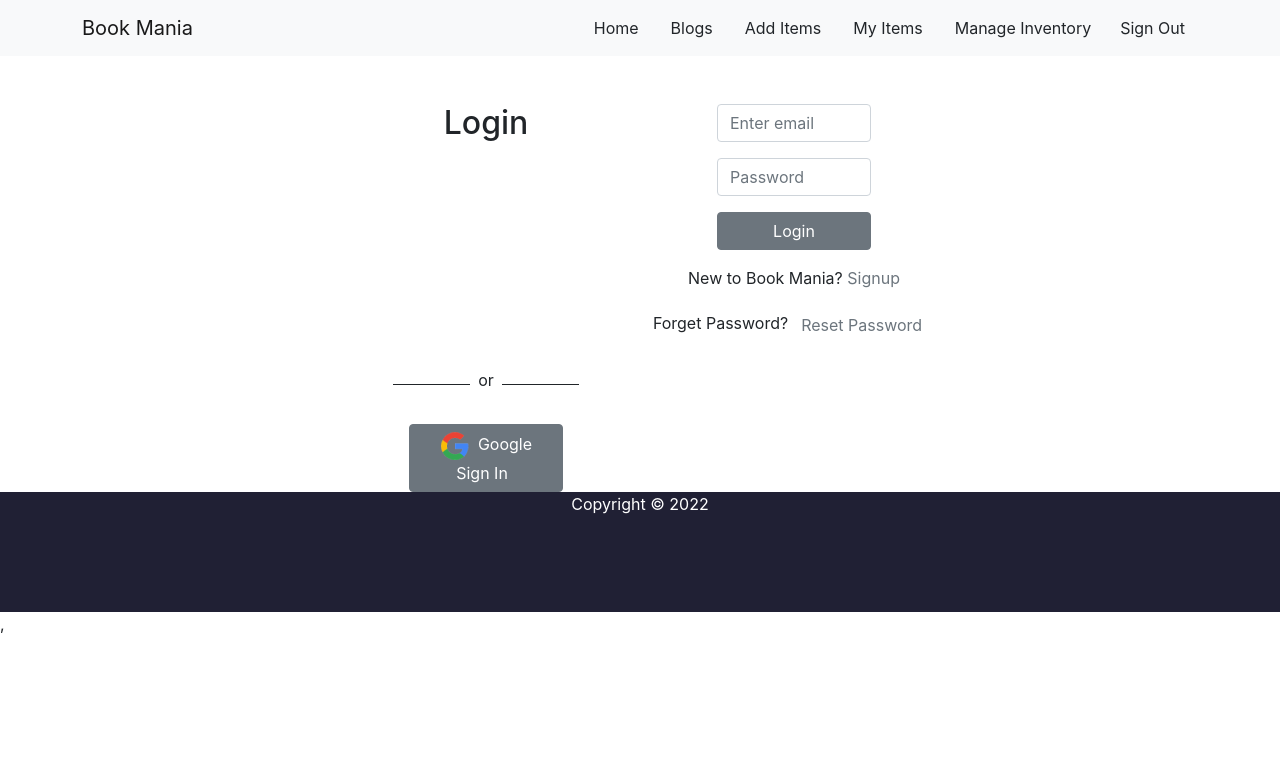
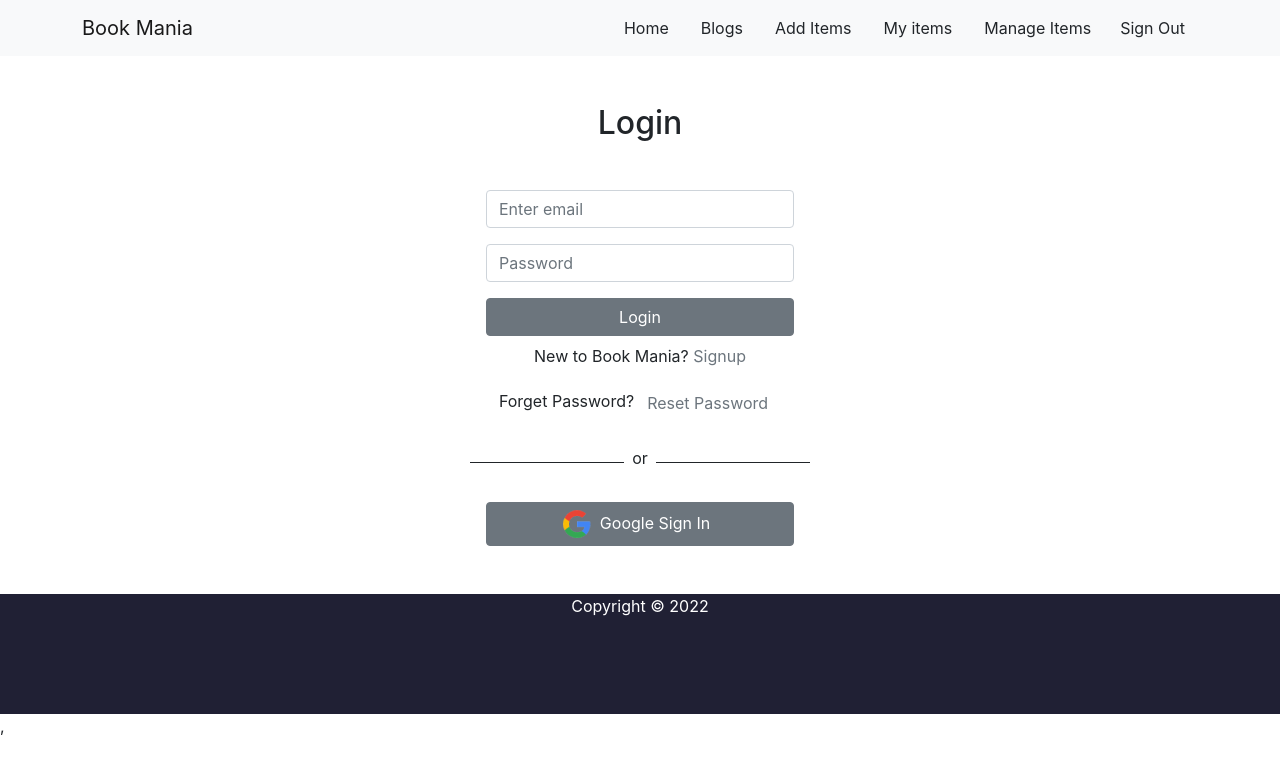
Before and after one commit to fariha-rahman-saba/warehouse-management-client-side, a React (Create React App) app: page /login in a window 1280 px wide. Shown: the top 770 px of the page. Built offline with nearby package versions, Linux system fonts and the light colour scheme; no server answers; sample sign-in values are in the browser's storage.

Commit message:
delete working

```diff
--- a/src/Pages/AddItems/AddItems.js
+++ b/src/Pages/AddItems/AddItems.js
@@ -45,7 +45,7 @@
     };
 
     return (
-        <div className='container w-50 mx-auto mt-5'>
+        <div className='w-50 mt-5 mx-auto'>
             <form onSubmit={handleUpload}>
                 <div className="form-group mt-3">
                     <input type="text" name='image' className="form-control" placeholder="Image URL" />
--- a/src/Pages/Authentication/SocialLogin/SocialLogin.js
+++ b/src/Pages/Authentication/SocialLogin/SocialLogin.js
@@ -31,7 +31,7 @@
             <div >
                 <button
                     onClick={() => signInWithGoogle()}
-                    className='btn btn-secondary w-50 d-block mx-auto mt-3'>
+                    className='btn btn-secondary w-50 d-block mx-auto mt-3 mb-5'>
                     <img style={{ width: '30px' }} src={google} alt="" />
                     <span className='px-2'>Google Sign In</span>
                 </button>
--- a/src/Pages/ManageInventory/ManageInventory.js
+++ b/src/Pages/ManageInventory/ManageInventory.js
@@ -1,8 +1,17 @@
 import useItems from '../../hooks/useItems';
 import './ManageInventory.css';
 import SingleManageInventoryItem from '../SingleManageInventoryItem/SingleManageInventoryItem';
+import { Button } from 'react-bootstrap';
+import { useNavigate } from 'react-router-dom';
 
 const ManageInventory = () => {
+
+    const navigate = useNavigate();
+
+    const goToAddItems = () => {
+        navigate(`/add-items/`);
+    };
+
     const [items, setItems] = useItems();
 
     return (
@@ -14,6 +23,7 @@
 
                 }
             </div>
+            <Button variant="warning" className='mb-5 w-25' onClick={() => goToAddItems()}>Add New Item</Button>
         </div>
 
     );
--- a/src/Pages/Shared/Header/Header.js
+++ b/src/Pages/Shared/Header/Header.js
@@ -32,9 +32,9 @@
                                 <>
                                     <Nav.Link className='text-dark' as={Link} to='/add-items'>Add Items</Nav.Link>
 
-                                    <Nav.Link className='text-dark' as={Link} to='/my-items'>My Items</Nav.Link>
+                                    <Nav.Link className='text-dark' as={Link} to='/my-items'>My items</Nav.Link>
 
-                                    <Nav.Link className='text-dark' as={Link} to='/manage-inventory'>Manage Inventory</Nav.Link>
+                                    <Nav.Link className='text-dark' as={Link} to='/manage-inventory'>Manage Items</Nav.Link>
 
                                     {/* {user.displayName} */}
 
--- a/src/Pages/SingleItem/SingleItem.css
+++ b/src/Pages/SingleItem/SingleItem.css
@@ -1,4 +1,4 @@
-.item {
+.single-item {
     border: 1px solid lightgray;
     border-radius: 10px;
     padding-bottom: 10px;
--- a/src/Pages/SingleItem/SingleItem.js
+++ b/src/Pages/SingleItem/SingleItem.js
@@ -14,7 +14,7 @@
     };
 
     return (
-        <div className='item'>
+        <div className='single-item'>
             <img src={image} alt="" width="200px" height="130px" />
             <h4 className='mt-3'>{name}</h4>
             <p>{short_desc}</p>
--- a/src/Pages/SingleManageInventoryItem/SingleManageInventoryItem.css
+++ b/src/Pages/SingleManageInventoryItem/SingleManageInventoryItem.css
@@ -1,4 +1,4 @@
-.container {
+.inventory-container {
     overflow: hidden;
     display: grid;
     grid-template-columns: repeat(2, 1fr);
--- a/src/Pages/SingleManageInventoryItem/SingleManageInventoryItem.js
+++ b/src/Pages/SingleManageInventoryItem/SingleManageInventoryItem.js
@@ -2,14 +2,30 @@
 import { faTrash } from '@fortawesome/free-solid-svg-icons';
 import React from 'react';
 import './SingleManageInventoryItem.css';
+import useItems from '../../hooks/useItems';
 
 const SingleManageInventoryItem = ({ item }) => {
-    const { image, name, price, supplierName, quantity } = item;
+    // const [items, setItems] = useItems();
+    const { _id, image, name, price, supplierName, quantity } = item;
+
     const handleDelete = (id) => {
-
+        const proceed = window.confirm("Confirm Delete?");
+        if (proceed) {
+            const url = `http://localhost:4000/items${id}`;
+            fetch(url, {
+                method: 'DELETE'
+            }).then(res => res.json())
+                .then(data => {
+                    if (data.deletedCount > 0) {
+                        console.log("deteted successfully");
+                        // const remainingItems = items.filter(item => item._id !== id);
+                        // setItems(remainingItems);
+                    }
+                });
+        }
     };
     return (
-        <div className="container">
+        <div className="inventory-container">
             <div className='item'>
                 <img src={image} alt="" />
                 <div className='item-details-container'>
@@ -22,12 +38,11 @@
 
 
                     <div className="delete-container">
-                        <button className='delete-button'>
+                        <button onClick={() => handleDelete(_id)} className='delete-button'>
                             <FontAwesomeIcon className='delete-icon text-dark' icon={faTrash}></FontAwesomeIcon>
                         </button>
                     </div>
                 </div>
-                {/* onClick={() => handleDelete(product)} */}
             </div>
         </div>
     );
```
